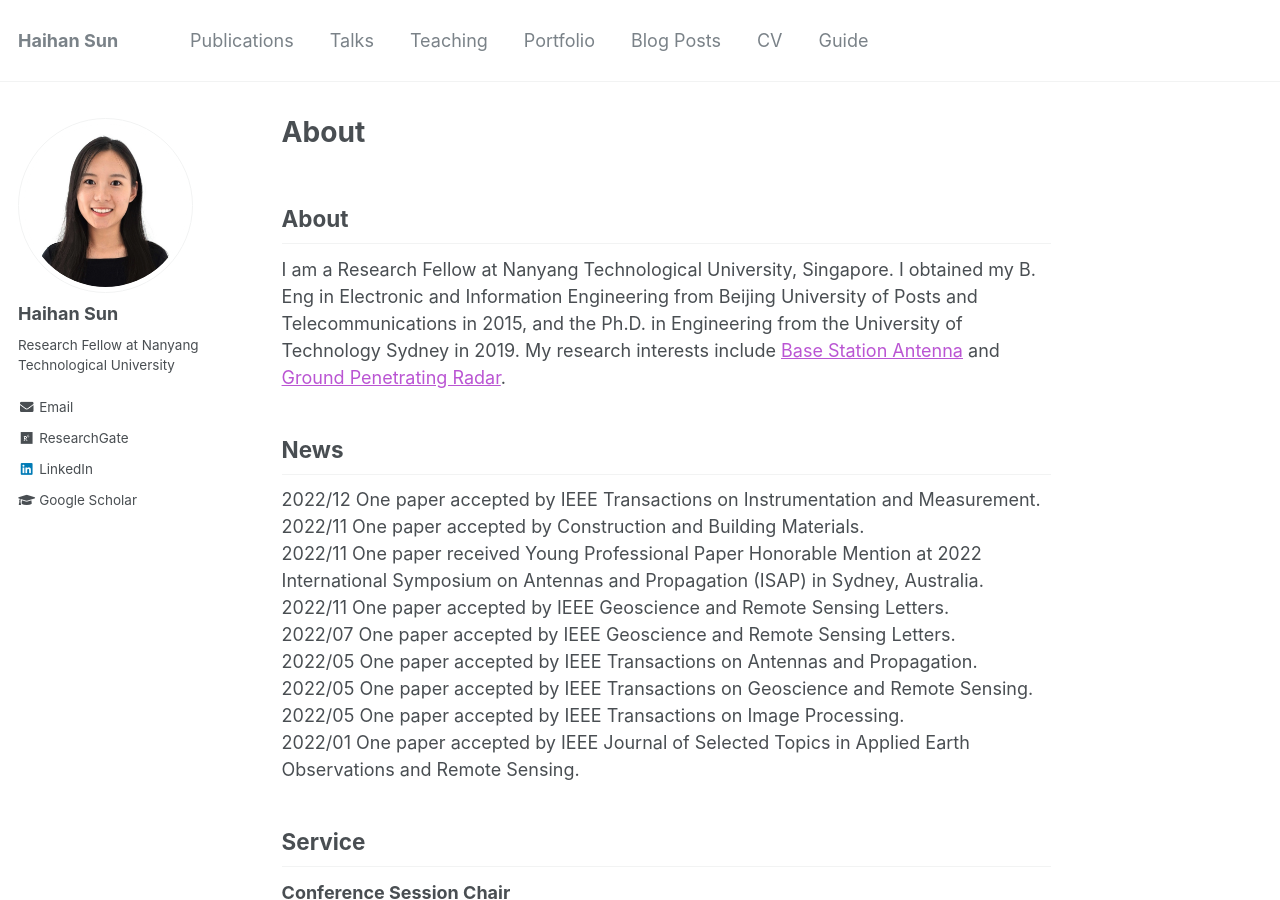
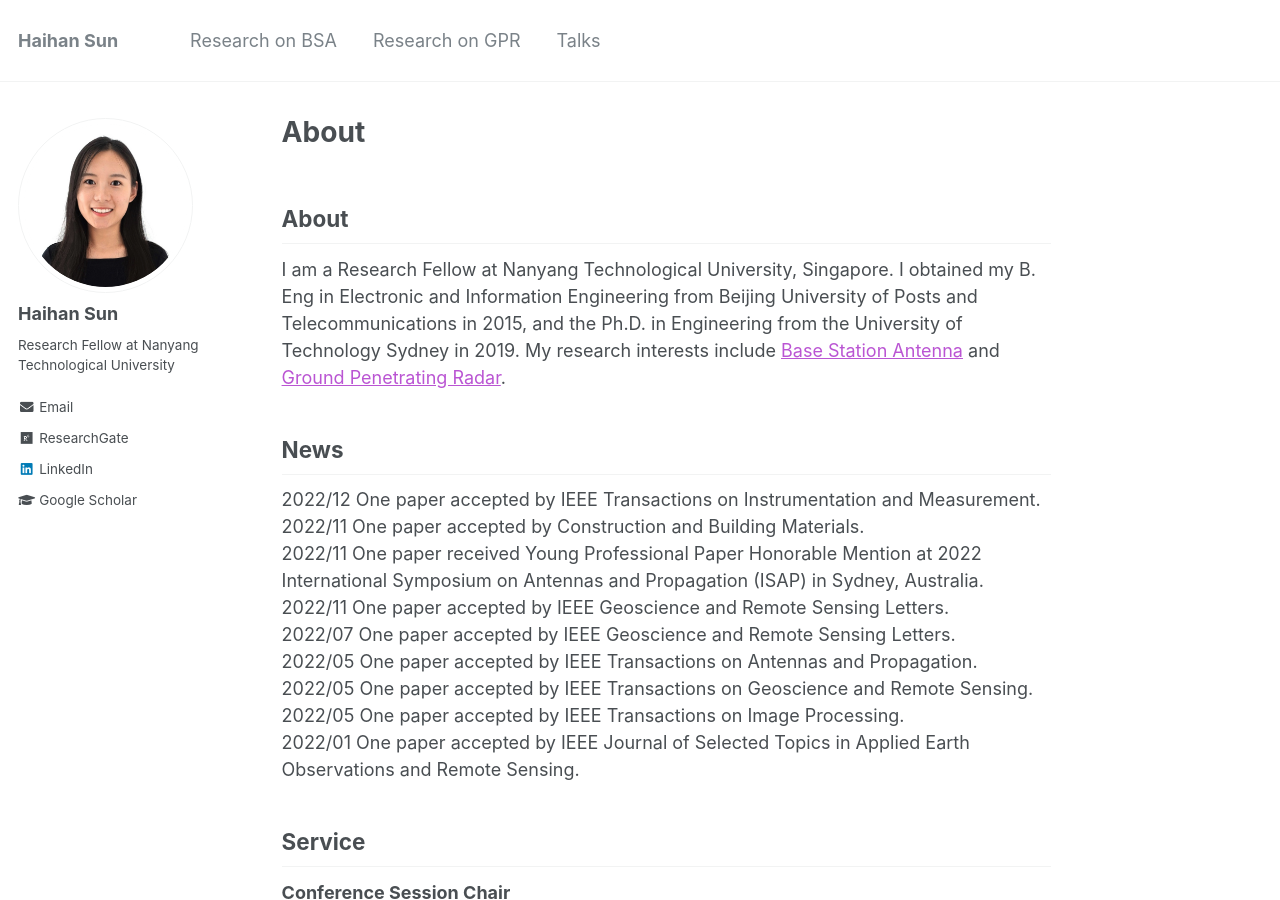
Before and after one commit to Haihan-Sun/Haihan-Sun.github.io, a Jekyll site: the page built from _pages/about.md, in a window 1280 px wide and 900 px high. Built offline with Jekyll 4.4.1, drawn with Linux system fonts in a browser that asks for light colours; our own code applies the rules of GitHub Pages for plain Markdown files.

Commit message:
Update navigation.yml

```diff
--- a/_data/navigation.yml
+++ b/_data/navigation.yml
@@ -1,22 +1,19 @@
 # main links links
 main:
-  - title: "Publications"
-    url: /publications/
+  - title: "Research on BSA"
+    url: /ResearchBSA/
+
+  - title: "Research on GPR"
+    url: /ResearchGPR/
 
   - title: "Talks"
     url: /talks/
 
-  - title: "Teaching"
-    url: /teaching/
+ # - title: "Teaching"
+ #   url: /teaching/
 
-  - title: "Portfolio"
-    url: /portfolio/
+ # - title: "Portfolio"
+ #   url: /portfolio/
 
-  - title: "Blog Posts"
-    url: /year-archive/
-
-  - title: "CV"
-    url: /cv/
-
-  - title: "Guide"
-    url: /markdown/
+ # - title: "CV"
+ #   url: /cv/
```
